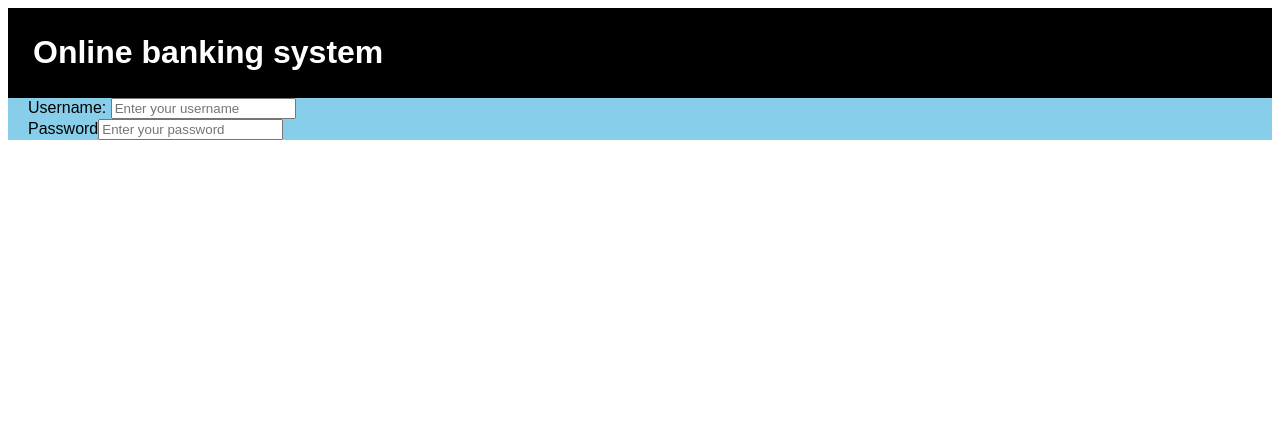
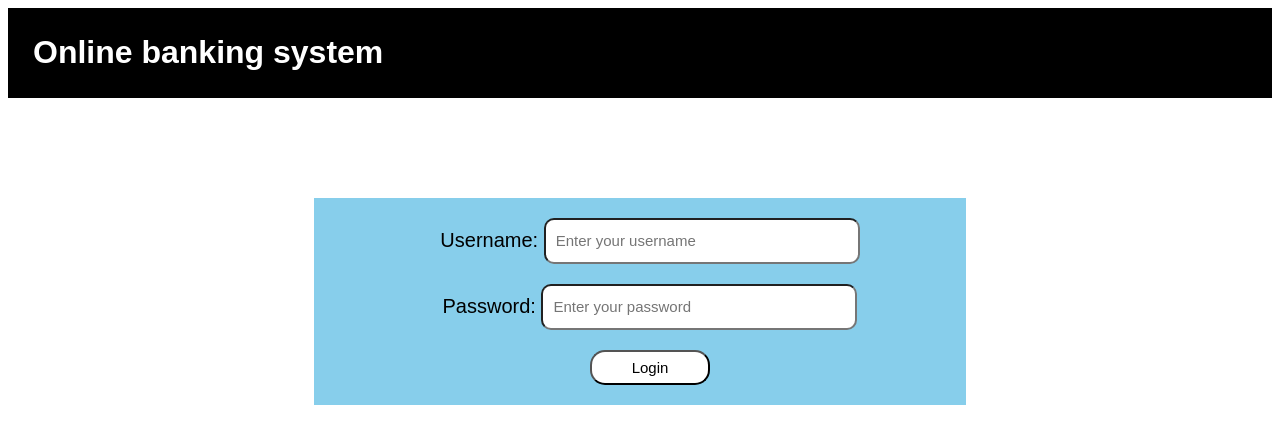
Before and after one commit to jagadeeshpj1610/bankProject, a React (Vite) app in the folder frontend/: page / in a window 1280 px wide. Shown: the top 444 px of the page. Built offline with nearby package versions, Linux system fonts and the light colour scheme.

Commit message:
completed css for login page

```diff
--- a/frontend/src/components/loginPage.jsx
+++ b/frontend/src/components/loginPage.jsx
@@ -2,16 +2,19 @@ import '../css/login.css'
 
 const LoginPage = () =>{
   return(
-    <div className="loginForm">
+   <div className='loginFormMainContainer' >
+     <div className="loginForm">
       <div className='userNameContainer' >
         <label htmlFor='username'>Username: </label>
         <input type='text' id='username' placeholder='Enter your username' ></input>
       </div>
    <div className='passwordContainer' >
-     <label htmlFor='password'>Password</label>
+     <label htmlFor='password'>Password: </label>
      <input type='password' placeholder='Enter your password' id='password'></input>
    </div>
+   <button className='loginButton' >Login</button>
     </div>
+   </div>
   )
 };
 export default LoginPage;
--- a/frontend/src/css/login.css
+++ b/frontend/src/css/login.css
@@ -1,8 +1,39 @@
+.loginFormMainContainer {
+    display: flex;
+    justify-content: center;
+    align-items: center;
+    margin-top: 100px;
+}
 .loginForm {
     background-color: skyblue;
     color: black;
     padding-left: 20px;
+    display: flex;
+    flex-direction: column;
+    justify-content: center;
+    align-items: center;
+    width: 50%;
 }
-.userNameContainer {
-
+.loginForm input {
+    height: 40px;
+    width: 300px;
+    padding-left: 10px;
+    border-radius: 10px;
+    font-size: 15px;
 }
+.loginForm label {
+    font-size: 20px;
+}
+.userNameContainer, .passwordContainer {
+    margin-top: 20px;
+}
+.loginButton {
+    margin-top: 20px;
+    border-radius:15px;
+    background-color: white;
+    color: black;
+    height: 35px;
+    width: 120px;
+    font-size: 15px;
+    margin-bottom: 20px;
+}
```
